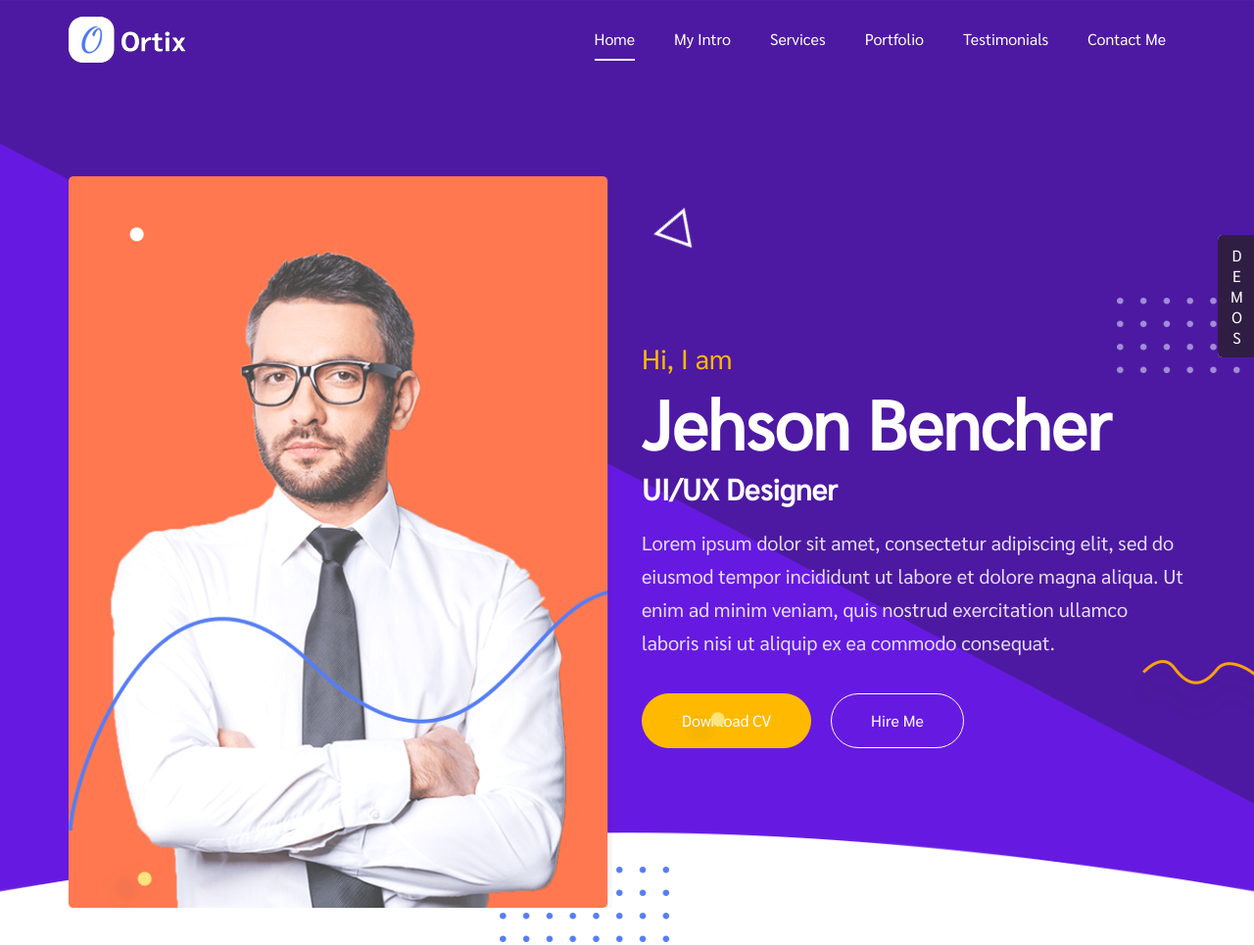
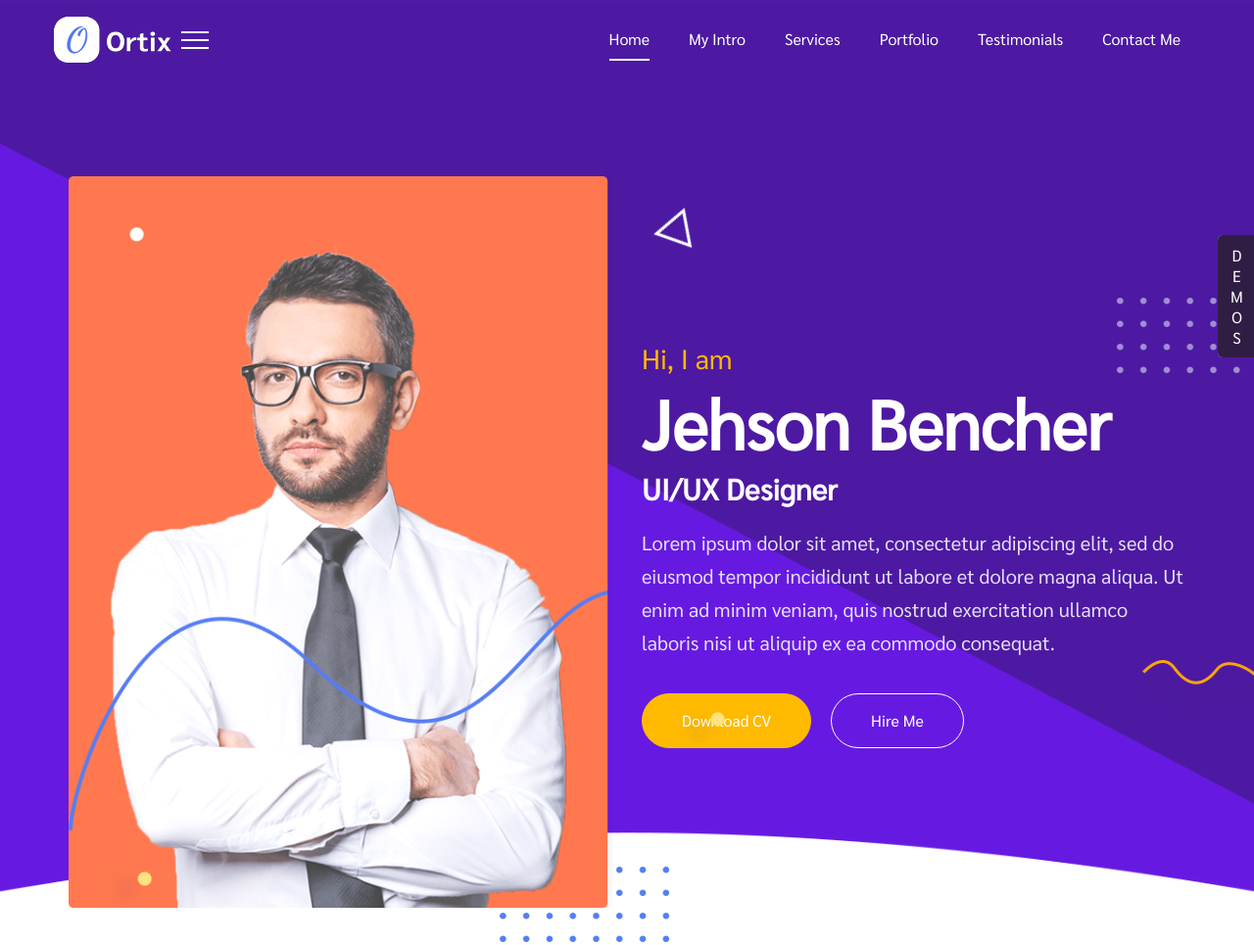
Before and after one commit to cnhh85/webexercise, a plain HTML site: page src/index.html in a window 1280 px wide. Shown: the top 965 px of the page at 98% size. Drawn offline with nearby package versions, Linux system fonts and the light colour scheme.

Commit message:
add style responsive for navbar

```diff
--- a/src/assets/styles/styles.css
+++ b/src/assets/styles/styles.css
@@ -20,7 +20,7 @@ ul {
 }
 a {
   text-decoration: none;
-  transition: all .5s;
+  transition: all 0.5s;
 }
 img {
   max-width: 100%;
@@ -32,6 +32,10 @@ button {
   font-size: inherit;
   line-height: inherit;
   cursor: pointer;
+  -webkit-appearance: button;
+}
+button:focus {
+  outline: 0;
 }
 button,
 input,
@@ -65,12 +69,31 @@ p:last-child {
   margin-bottom: 0;
 }
 .container {
-  max-width: 1170px;
   width: 100%;
   padding-right: 15px;
   padding-left: 15px;
   margin-right: auto;
   margin-left: auto;
+  justify-content: space-between;
+}
+@media (min-width: 576px) {
+  .container {
+    max-width: 540px;
+  }
+}
+@media (min-width: 768px) {
+  .container {
+    max-width: 720px;
+  }
+}
+@media (min-width: 991px) {
+  .container {
+    max-width: 1170px;
+  }
+  .navbar>.container {
+    padding-right: 0;
+    padding-left: 0;
+  }
 }
 .logo {
   padding-top: 0.3125rem;
@@ -85,6 +108,7 @@ p:last-child {
   right: 0;
   left: 0;
   transition: all 0.5s;
+  justify-content: space-between;
 }
 .nav-scroll {
   background-color: #4d19a2;
@@ -97,16 +121,43 @@ p:last-child {
   display: flex;
   align-items: center;
 }
+.navbar-toggler {
+  border: none;
+  padding: 10px;
+  border-radius: 0;
+  font-size: 1.25rem;
+  line-height: 1;
+  background-color: transparent;
+}
+.icon-bar {
+  background: #fff;
+  width: 28px;
+  transition: all 0.3s;
+  height: 2px;
+  display: block;
+}
+.navbar-toggler.collapse .top-bar {
+  left: 0;
+  transform-origin: 10% 10%;
+  position: relative;
+}
+.navbar-toggler.collapse .middle-bar {
+  opacity: 1;
+  margin: 6px 0;
+}
+.bottom-bar {
+  position: relative;
+}
 .navbar-collapse {
-  display: flex;
+  flex-basis: 100%;
   flex-grow: 1;
+  align-items: center;
 }
 .navbar-nav {
   display: flex;
-  flex-direction: row;
+  flex-direction: column;
   list-style: none;
   margin-left: auto;
-  flex-basis: auto;
   margin-bottom: 0;
 }
 .nav-link {
@@ -129,13 +180,31 @@ p:last-child {
   right: 0;
   bottom: 0;
   transform: scale(0);
-  transition: all .5s;
+  transition: all 0.5s;
 }
 .nav-link.active:before {
   transform: scale(1);
 }
 .nav-link:hover:before {
   transform: scale(1);
+}
+@media only screen and (min-width: 768px) and (max-width: 991px) {
+  .navbar {
+    border-bottom: 1px solid #4b199c;
+    background-color: #4d19a2;
+  }
+  .navbar-collapse.collapse {
+    display: none;
+  }
+}
+@media (min-width: 992px) {
+  .navbar-collapse {
+    display: flex;
+    flex-basis: auto;
+  }
+  .navbar-nav {
+    flex-direction: row;
+  }
 }
 .demo-side-icon {
   position: fixed;
@@ -322,6 +391,18 @@ p:last-child {
   }
   100% {
     transform: rotate(1turn);
+  }
+}
+@media only screen and (min-width: 768px) and (max-width: 991px) {
+  .home-area {
+    padding-top: 125px;
+    background-position: inherit;
+    border-bottom: 1px solid #eee;
+    padding-bottom: 130px;
+    text-align: center;
+  }
+  .personal-banner-img {
+    margin-bottom: 30px;
   }
 }
 .information-area {
@@ -1056,7 +1137,7 @@ p:last-child {
   text-align: center;
   font-size: 20px;
   border-radius: 50px;
-  transition: all .5s;
+  transition: all 0.5s;
 }
 .go-top i:hover {
   background: #567df4;
--- a/src/index.html
+++ b/src/index.html
@@ -2,20 +2,24 @@
 <html lang="en">
   <head>
     <link rel="icon" type="image/png" href="./assets/images/icon.png" />
-    <meta charset="UTF-8" />
-    <meta name="viewport" content="width=device-width, initial-scale=1.0" />
+    <meta name="viewport" content="width=device-width, initial-scale=1, shrink-to-fit=no">
     <meta charset="UTF-8" />
     <link rel="stylesheet" href="./assets/styles/styles.css" />
     <title>Hipe</title>
   </head>
   <body>
-    <div id="next">
+    <div id="ortix">
       <nav class="navbar">
         <div class="container">
           <a class="logo" href="#">
             <img src="./assets/images/logo.png" alt="logo" />
           </a>
-          <div class="navbar-collapse">
+          <button class="navbar-toggler collapse">
+            <span class="icon-bar top-bar"></span>
+            <span class="icon-bar middle-bar"></span>
+            <span class="icon-bar bottom-bar"></span>
+          </button>
+          <div class="navbar-collapse collapse">
             <ul class="navbar-nav" id="navContainer">
               <!-- Render items with JS -->
             </ul>
```
Also changed, not shown: 1 other file.
